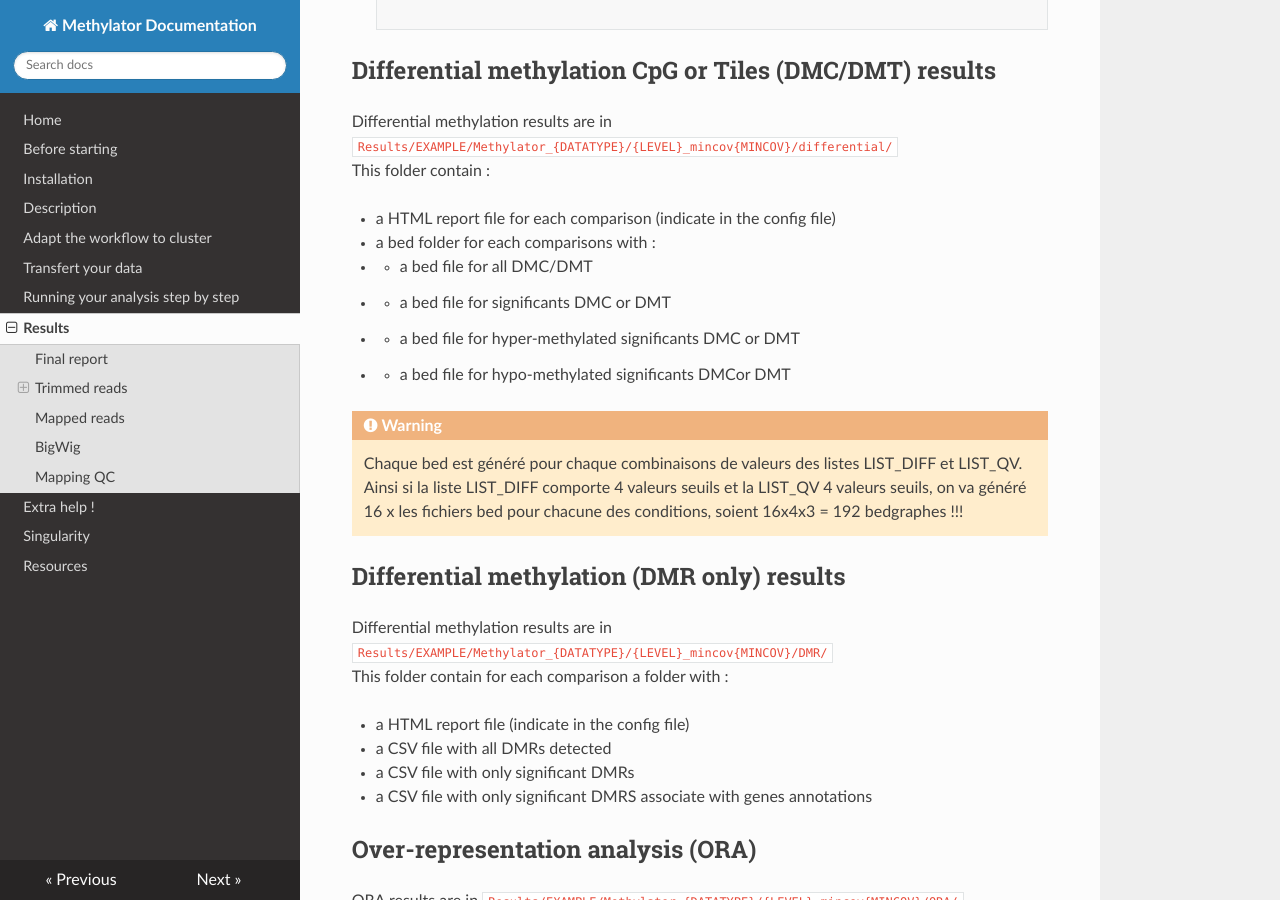
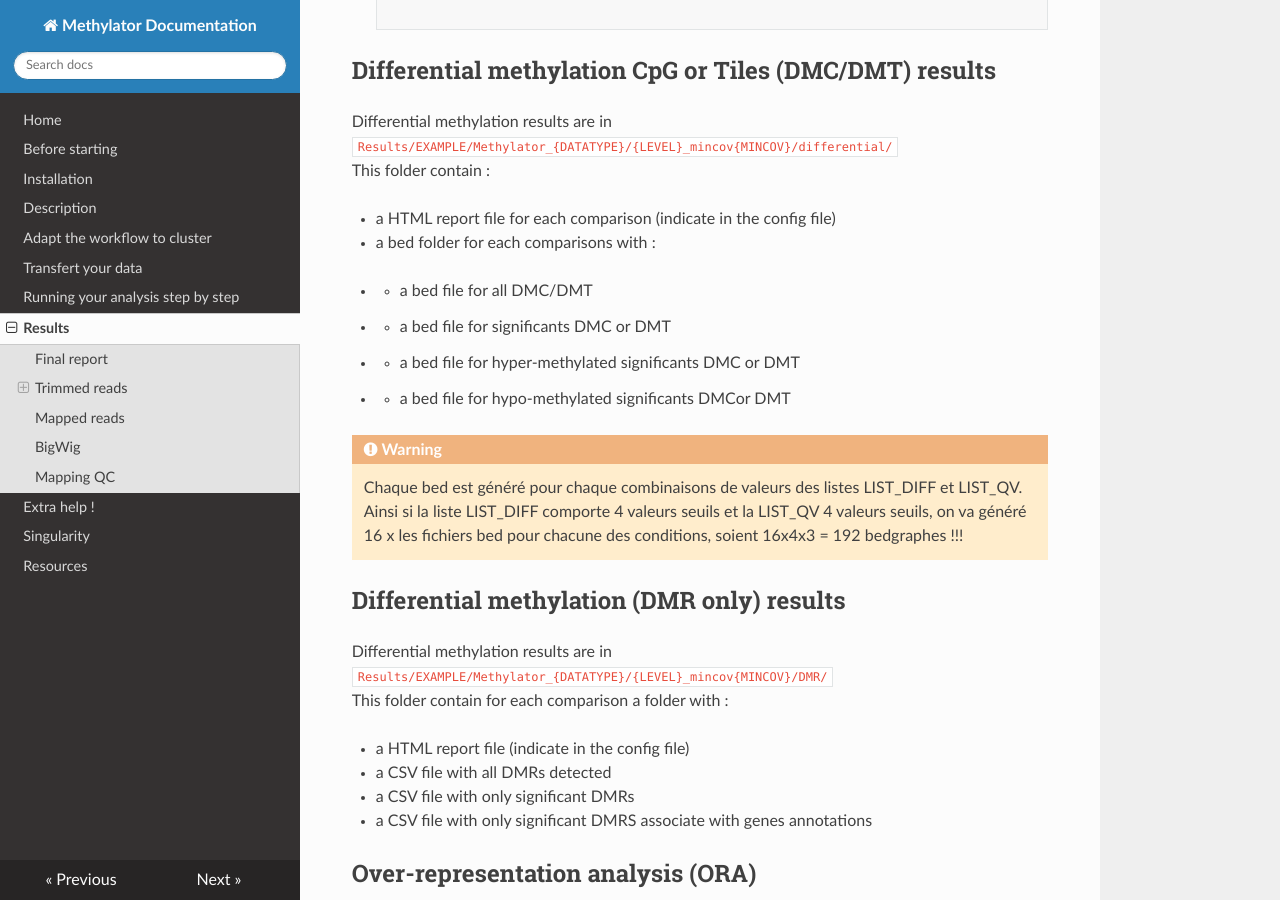
Before and after one commit to parisepigenetics/Methylator-Documentation, an MkDocs documentation site: the page built from docs/results.md, in a window 1280 px wide and 900 px high, scrolled down 5683 px. Built offline with MkDocs 1.6.1, drawn with Linux system fonts in a browser that asks for light colours; nearby versions of some CDN libraries.

Commit message:
Update mkdocs.yml

```diff
--- a/mkdocs.yml
+++ b/mkdocs.yml
@@ -14,9 +14,7 @@ nav:
 markdown_extensions:
   - admonition
   - def_list
-  - toc:
-      permalink: True
-      separator: "_"
+  - mdx_truly_sane_lists
   - pymdownx.tasklist:
       custom_checkbox: true
   - pymdownx.highlight:
@@ -26,8 +24,7 @@ markdown_extensions:
   - pymdownx.inlinehilite
   - pymdownx.snippets
   - pymdownx.superfences
-  - toc:
-      toc_depth: 3
+
 theme:
   features:
     - content.code.copy
```
